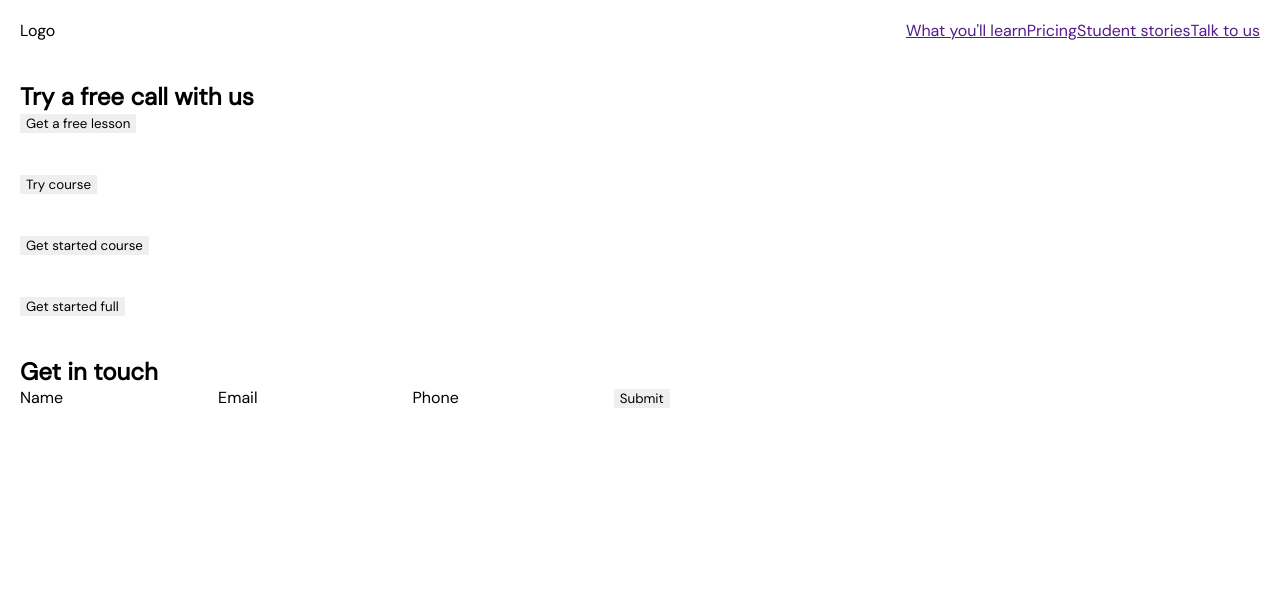
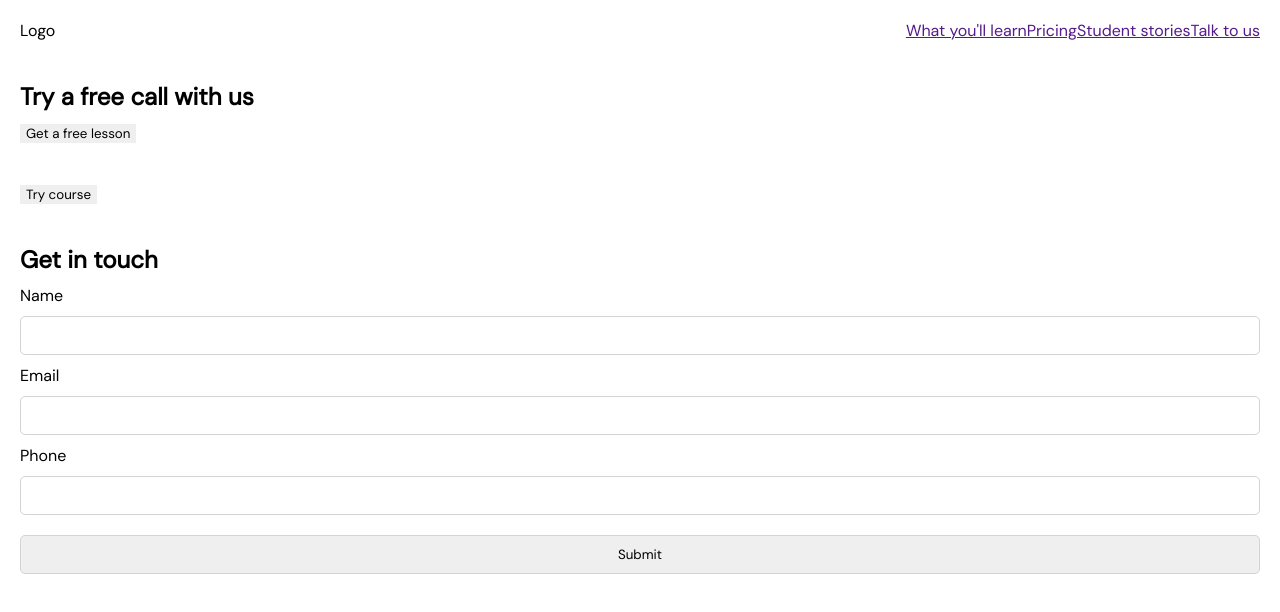
Before and after one commit to Coder-Complete/ts-app, a React app: page / in a window 1280 px wide. Shown: the top 612 px of the page. Built offline with nearby package versions, Linux system fonts and the light colour scheme.

Commit message:
set up file structure for react router (course page

```diff
--- a/src/index.tsx
+++ b/src/index.tsx
@@ -3,7 +3,7 @@ import "./style.css";
 import * as React from "react";
 import * as ReactDOM from "react-dom/client";
 
-import App from "./App";
+import App from "./pages/main/App";
 
 const root = ReactDOM.createRoot(document.getElementById("root"));
 root.render(
--- a/src/App.tsx
+++ b/src/pages/main/App.tsx
@@ -1,7 +1,7 @@
 import Contact from "./Contact";
 import GetFreeLesson from "./GetFreeLesson";
-import GetStartedCourse from "./GetStartedCourse";
-import GetStartedFull from "./GetStartedFull";
+// import GetStartedCourse from "./GetStartedCourse";
+// import GetStartedFull from "./GetStartedFull";
 import Header from "./Header";
 // import React from "react";
 import TryCourse from "./TryCourse";
@@ -12,8 +12,8 @@ export default function App() {
       <Header></Header>
       <GetFreeLesson></GetFreeLesson>
       <TryCourse></TryCourse>
-      <GetStartedCourse></GetStartedCourse>
-      <GetStartedFull></GetStartedFull>
+      {/* <GetStartedCourse></GetStartedCourse>
+      <GetStartedFull></GetStartedFull> */}
       <Contact></Contact>
     </>
   );
--- a/src/GetFreeLesson.tsx
+++ b/src/pages/main/GetFreeLesson.tsx
@@ -23,9 +23,16 @@ function LessonPageThree({ setLessonPage }: Props) {
 function LessonPageTwo({ setLessonPage }: Props) {
   return (
     <>
-      <label>Email</label>
-      <input type="email"></input>
-      <button onClick={() => setLessonPage(2)}>Next</button>
+      <label htmlFor="email">Email</label>
+      <input type="email" id="email" required></input>
+      <button
+        onClick={(e) => {
+          e.preventDefault();
+          setLessonPage(2);
+        }}
+      >
+        Next
+      </button>
     </>
   );
 }
--- a/src/TryCourse.tsx
+++ b/src/pages/main/TryCourse.tsx
@@ -1,4 +1,8 @@
 // import React from "react";
+
+/*
+  For now this will take user to course (want to get react router working)
+*/
 
 function GetFreeLesson() {
   return (
--- a/src/style.css
+++ b/src/style.css
@@ -19,3 +19,19 @@ section {
 section:nth-child(even) {
   background-color: lightgray;
 } */
+
+form {
+  display: flex;
+  flex-direction: column;
+}
+
+h1 {
+  margin-bottom: 10px;
+}
+
+form input {
+  border: 1px solid lightgray;
+  border-radius: 5px;
+  padding: 10px;
+  margin: 10px 0px;
+}
```
Also changed, not shown: src/pages/main/Contact.tsx (renamed from src/Contact.tsx), src/pages/main/GetStartedCourse.tsx (renamed from src/GetStartedCourse.tsx), src/pages/main/GetStartedFull.tsx (renamed from src/GetStartedFull.tsx), src/pages/main/Header.tsx (renamed from src/Header.tsx).
